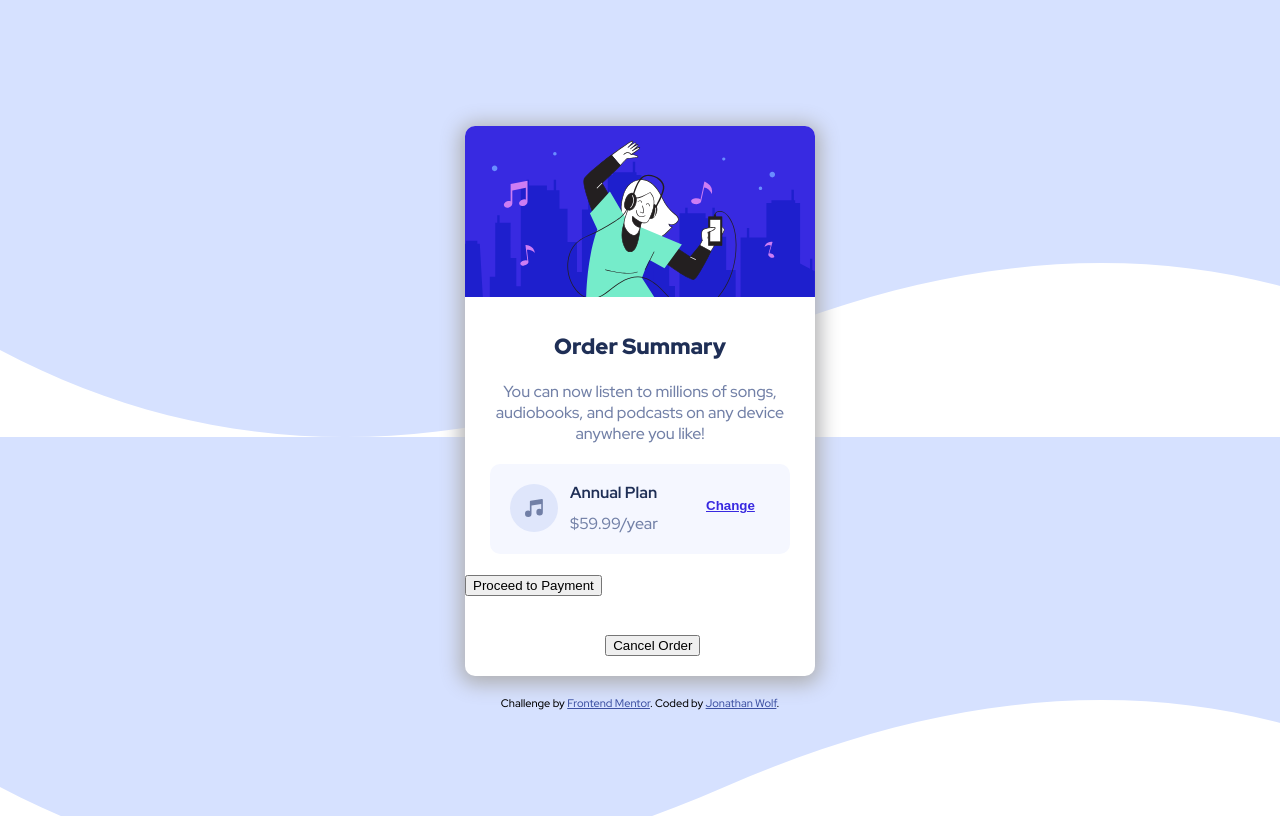
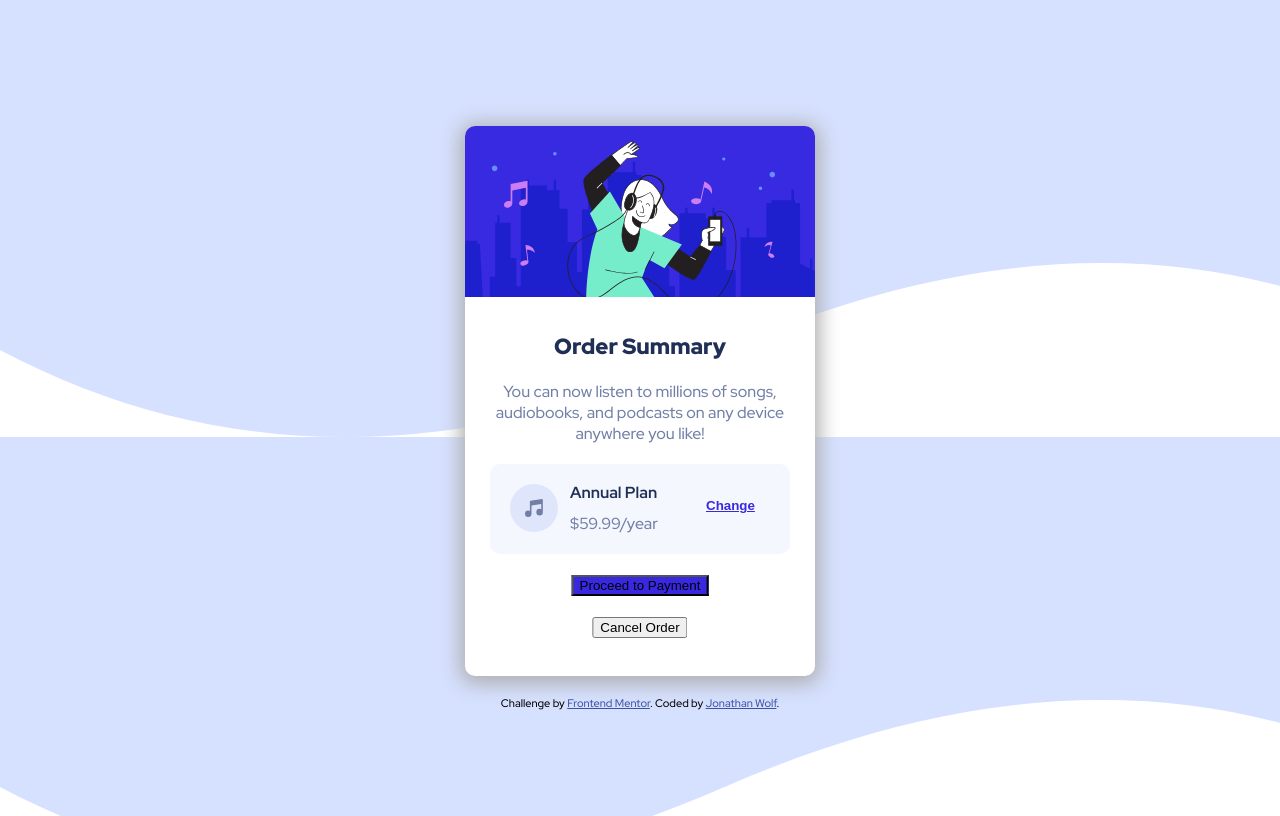
Before and after one commit to jwolf9/order-summary-component-main, a plain HTML site: page index.html in a window 1280 px wide. Drawn offline with Linux system fonts and the light colour scheme.

Commit message:
add positioning for payment and cancel buttons

```diff
--- a/index.html
+++ b/index.html
@@ -37,12 +37,16 @@
         </button>
       </div>
 
+      <div class="payment-button-container">
         <button class="payment-button">
           Proceed to Payment
         </button>
+      </div>
+      <div class="cancel-button-container">
         <button class="cancel-button">
           Cancel Order
         </button>
+      </div>
     </div>
   </main>
 
--- a/styles/style.scss
+++ b/styles/style.scss
@@ -90,11 +90,16 @@ body {
 .payment-button {
   position: relative;
   top: 90px;
+  left: 50%;
+  transform: translate(-50%);
+  background-color: hsl(245, 75%, 52%);
 }
 
 .cancel-button {
   position: relative;
-  top: 150px;
+  top: 110px;
+  left: 50%;
+  transform: translate(-50%);
 }
 
 .attribution {
```
Also changed, not shown: styles/style.css, 1 other file. Lines whose indentation alone changed are shown as unchanged.
